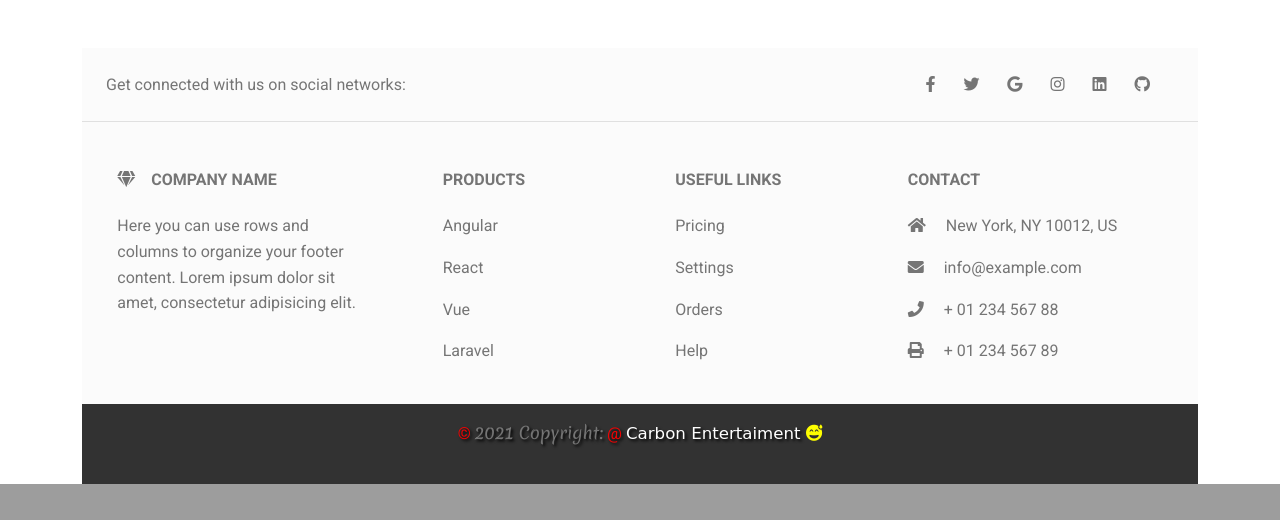
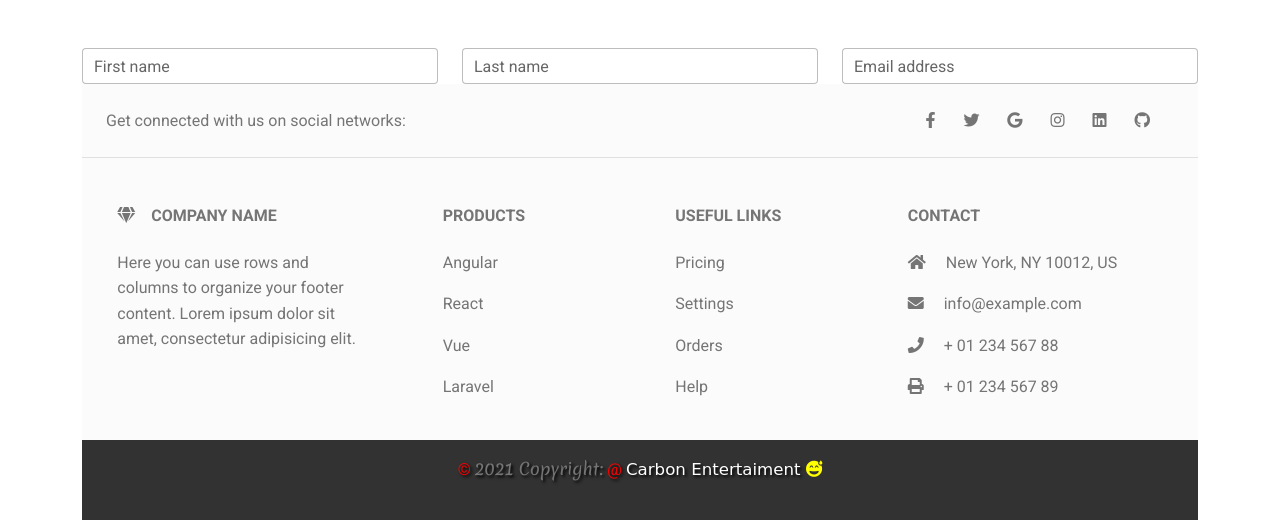
Before and after one commit to eude313/hood, a Django app: template hoods/templates/hod/bussiness.html in a window 1280 px wide. Shown: the part 992-1512 px from the top of the page. Before the commit the page ends 1476 px from the top, so only its background shows below. Run offline with Django 3.2, Linux system fonts and the light colour scheme; the template is opened without the code that fills it, so the values that code supplies are empty; some libraries are stand-ins or nearby versions; some web fonts are replaced.

Commit message:
add changes

```diff
--- a/hoods/models.py
+++ b/hoods/models.py
@@ -167,6 +167,7 @@ class Police(models.Model):
 
 class Business(models.Model):
     name = models.CharField(max_length =200)
+    b-image = CloudinaryField('image')
     business_mail=models.CharField(max_length =200)
     hood=models.ForeignKey("Hood",on_delete=models.CASCADE)
     admin=models.ForeignKey("Users",on_delete=models.CASCADE)
--- a/hoods/templates/hod/bussiness.html
+++ b/hoods/templates/hod/bussiness.html
@@ -100,5 +100,27 @@
     <span class="visually-hidden">Next</span>
   </button>
 </div>
-
+<div class="row">
+  <div class="col">
+        <!-- Name input -->
+        <div class="form-outline">
+            <input type="text" id="form8Example3" class="form-control" />
+            <label class="form-label" for="form8Example3">First name</label>
+        </div>
+  </div>
+  <div class="col">
+        <!-- Name input -->
+        <div class="form-outline">
+            <input type="text" id="form8Example4" class="form-control" />
+            <label class="form-label" for="form8Example4">Last name</label>
+        </div>
+  </div>
+  <div class="col">
+        <!-- Email input -->
+        <div class="form-outline">
+            <input type="email" id="form8Example5" class="form-control" />
+            <label class="form-label" for="form8Example5">Email address</label>
+        </div>
+  </div>
+</div>
 {% endblock %}
--- a/hoods/urls.py
+++ b/hoods/urls.py
@@ -6,6 +6,7 @@ urlpatterns = [
     path('register', register, name='register' ),
     path('signOut', signOut, name='signOut' ),
     path('home', home, name='home' ),
+    path('post/<str:pk>/', post, name='post' ),
     path('profile', profile, name='profile' ),
     path('bussiness', bussiness, name='bussiness' ),
 ]
```
Also changed, not shown: hoods/templates/hod/home.html (+1 -18 lines), hoods/templates/hod/post.html (added, +23 -0 lines), hoods/views.py (+11 -8 lines).
